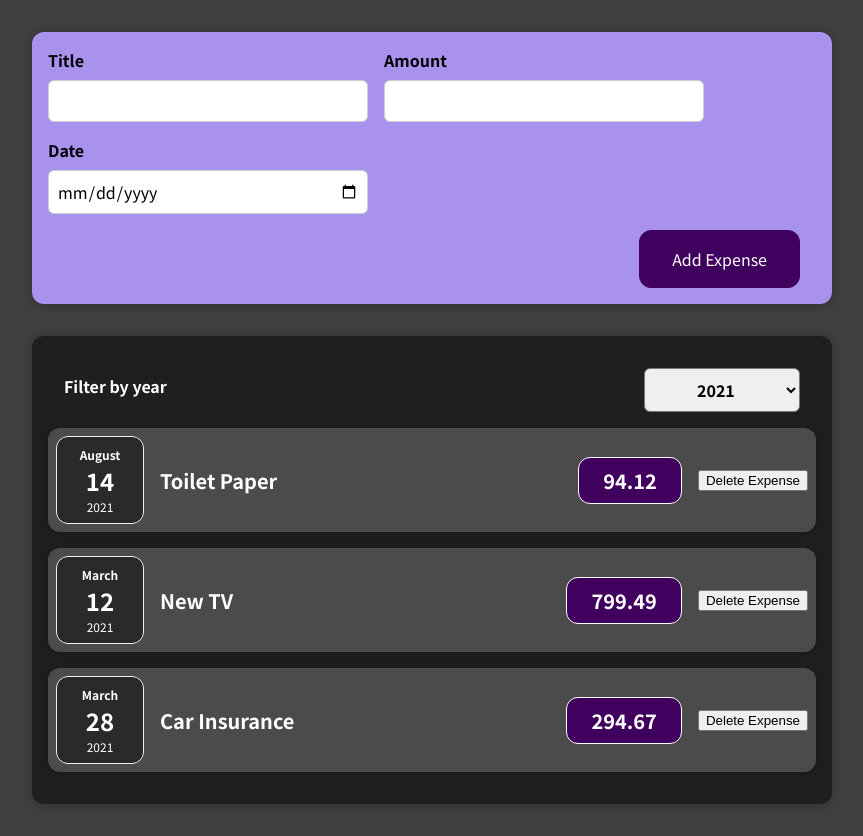
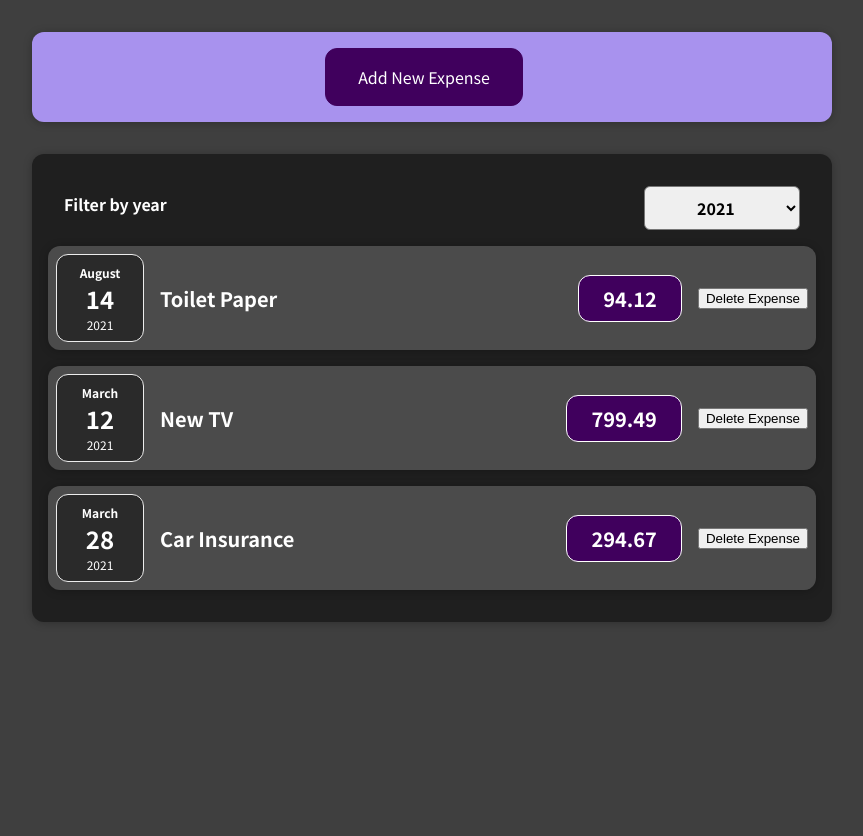
Before and after one commit to AshwiniPare/ExpenseTrackerWithReact, a React (Create React App) app: page / in a window 1280 px wide. Shown: the whole page, without its empty margins (208-1071 px from the left). After the commit the page ends 800 px from the top, so only its background shows below. Built offline with nearby package versions, Linux system fonts and the light colour scheme.

Commit message:
cancel button and form appearence

```diff
--- a/src/components/NewExpense/ExpenseForm.js
+++ b/src/components/NewExpense/ExpenseForm.js
@@ -69,6 +69,7 @@ const ExpenseForm = (props) => {
             </div>
         </div>
         <div className='new-expense__actions'>
+            <button type="button" onClick={props.onCancel}>Cancel</button>
             <button type="submit">Add Expense</button>
         </div>
     </form>)
--- a/src/components/NewExpense/NewExpense.js
+++ b/src/components/NewExpense/NewExpense.js
@@ -1,21 +1,40 @@
-import React from 'react';
+import React, {useState} from 'react';
 
 import ExpenseForm from './ExpenseForm';
 
 import './NewExpense.css';
 
 const NewExpense = (props) => {
+    const [isEditing, setIsEditing] = useState(false);
+
     const saveExpenseDataHandler = (enteredExpenseData) => {
         const expenseData = {
             ...enteredExpenseData,
             id: Math.random().toString()
         }
         props.onAddExpense(expenseData);
-        console.log(expenseData);
+        setIsEditing(false);
+    }
+
+    const startEditingHandler = () => {
+        setIsEditing(true);
+    }
+
+    const stopEditingHandler = () => {
+        setIsEditing(false);
     }
 
     return <div className="new-expense">
-        <ExpenseForm onSaveExpenseData={saveExpenseDataHandler}/>
+        {!isEditing && (
+            <button onClick={startEditingHandler}>Add New Expense</button>
+        )}
+        {isEditing && (
+        <ExpenseForm
+            onSaveExpenseData={saveExpenseDataHandler}
+            onCancel={stopEditingHandler}
+        />
+        )}
+
     </div>
 };
 
```
